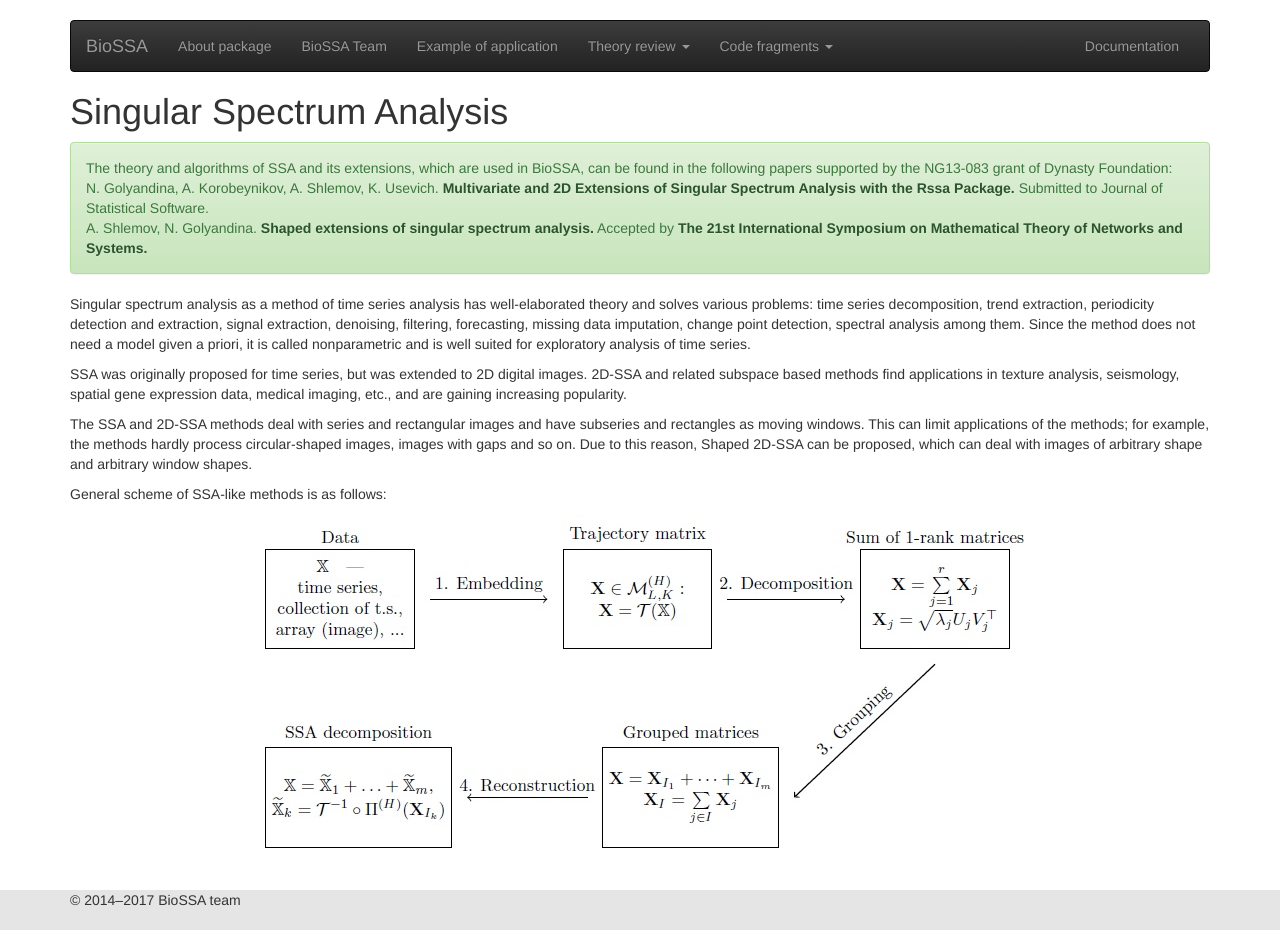
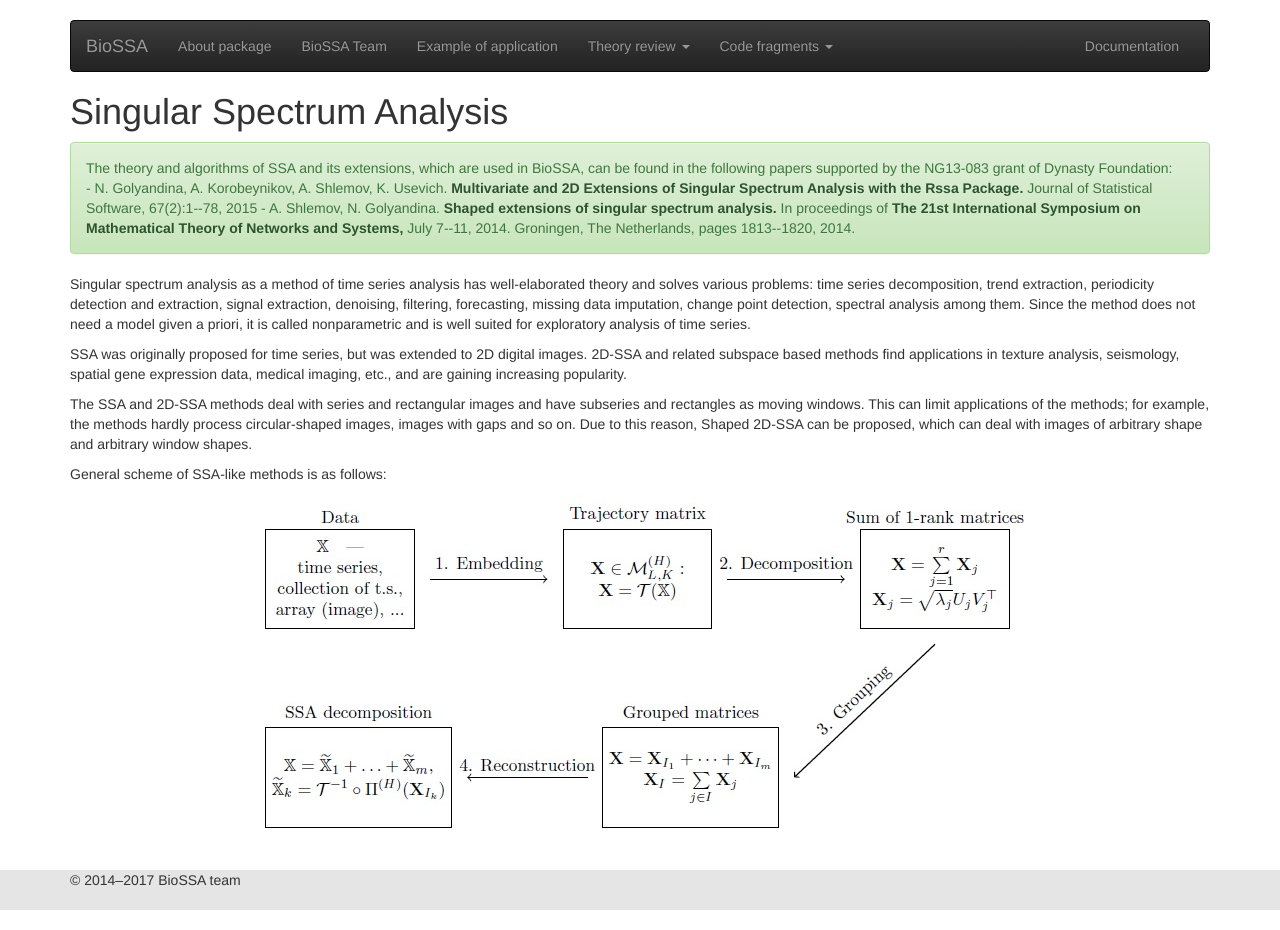
Before and after one commit to BioSSA/BioSSA.github.io, a Jekyll site: the page built from 01-ssa_theory.markdown, in a window 1280 px wide. Built offline with Jekyll 4.4.1, drawn with Linux system fonts in a browser that asks for light colours; nearby versions of some CDN libraries.

Commit message:
Update published references

```diff
--- a/01-ssa_theory.markdown
+++ b/01-ssa_theory.markdown
@@ -8,8 +8,8 @@ tags: theory
 #  Singular Spectrum Analysis
 <div class="alert alert-success">
     The theory and algorithms of SSA and its extensions, which are used in BioSSA, can be found in the following papers supported by the NG13-083 grant of Dynasty Foundation:<br/>
-    N. Golyandina, A. Korobeynikov, A. Shlemov, K. Usevich. <a href = "http://arxiv.org/pdf/1309.5050.pdf" class="alert-link">Multivariate and 2D Extensions of Singular Spectrum Analysis with the Rssa Package.</a> Submitted to Journal of Statistical Software. <br/>
-    A. Shlemov, N. Golyandina. <a href = "http://arxiv.org/pdf/1401.4980.pdf" class="alert-link">Shaped extensions of singular spectrum analysis.</a> Accepted by <a href = "http://fwn06.housing.rug.nl/mtns2014/" class="alert-link">The 21st International Symposium on Mathematical Theory of Networks and Systems.</a>
+    -   N. Golyandina, A. Korobeynikov, A. Shlemov, K. Usevich. <a href = "http://arxiv.org/pdf/1309.5050.pdf" class="alert-link">Multivariate and 2D Extensions of Singular Spectrum Analysis with the Rssa Package.</a> Journal of Statistical Software, 67(2):1--78, 2015
+    -   A. Shlemov, N. Golyandina. <a href = "http://arxiv.org/pdf/1401.4980.pdf" class="alert-link">Shaped extensions of singular spectrum analysis.</a> In proceedings of <a href = "http://fwn06.housing.rug.nl/mtns2014/" class="alert-link">The 21st International Symposium on Mathematical Theory of Networks and Systems,</a> July 7--11, 2014. Groningen, The Netherlands, pages 1813--1820, 2014.
 </div>
 Singular spectrum analysis as a method of time series analysis has
 well-elaborated theory and solves various problems: time series decomposition,
```
